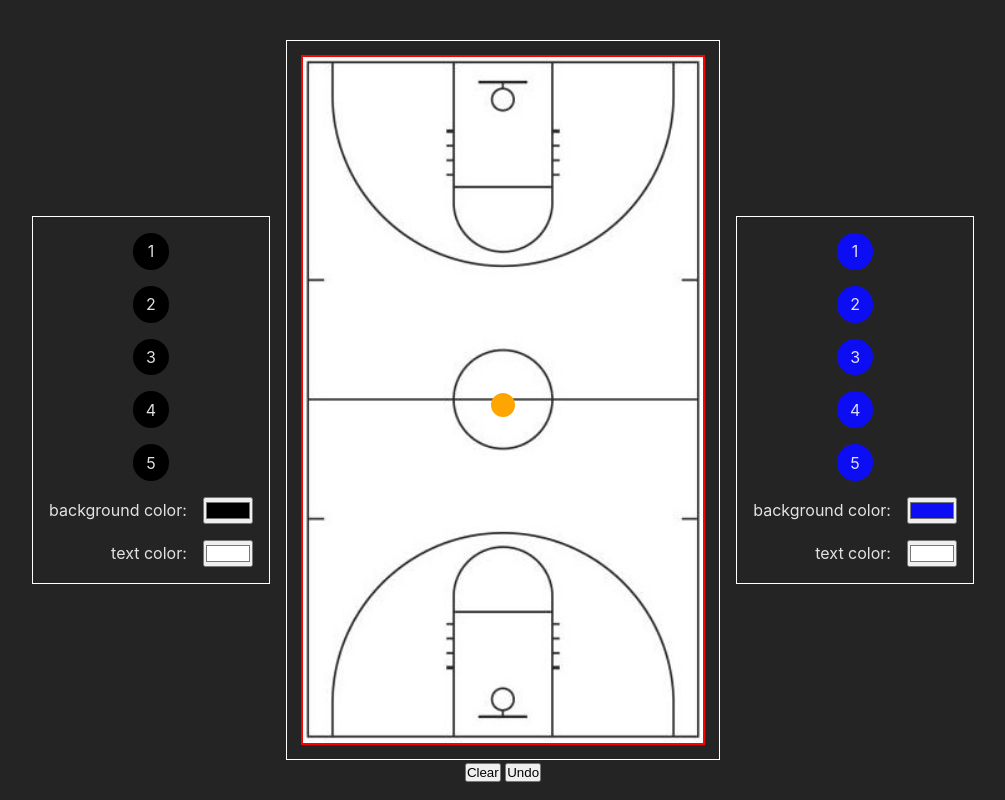
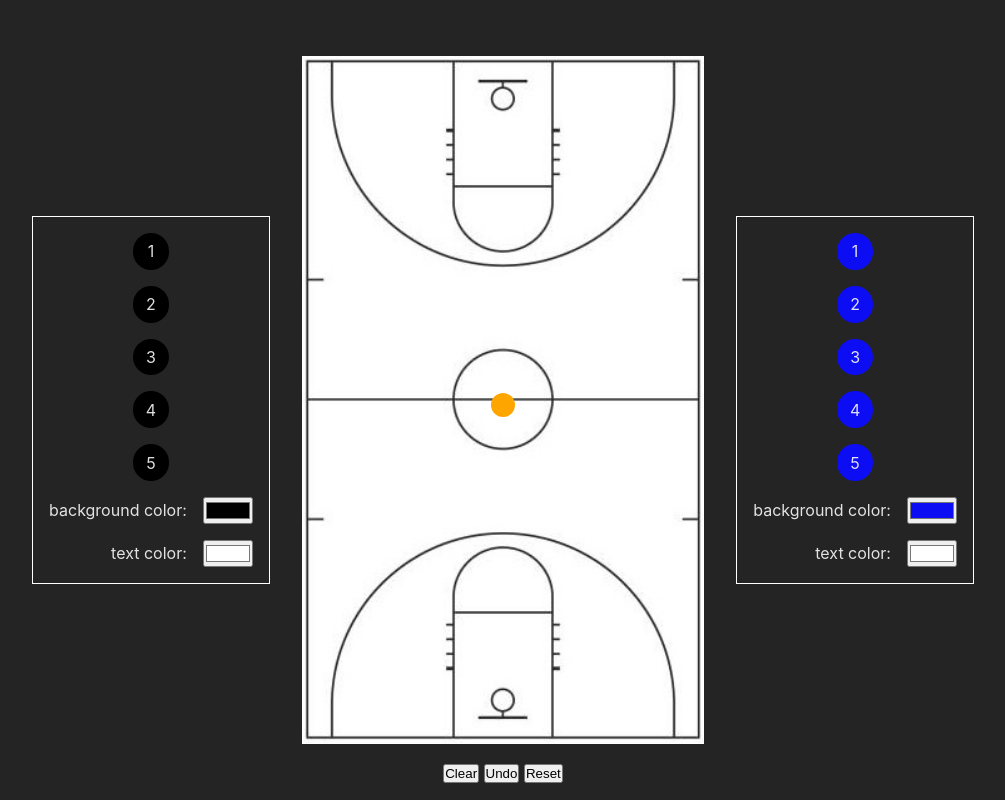
Before and after one commit to SantiG11/tactics-board, a website built with Vite: page index.html in a window 1280 px wide. Both pictures are taken after a click on the button "Clear". Shown: the whole page, without its empty margins (137-1142 px from the left). Built offline with nearby package versions, Linux system fonts and the light colour scheme.

Commit message:
The drawings now are saved in the local storage. And there's a Reset button that deletes all those drawings

```diff
--- a/index.html
+++ b/index.html
@@ -39,6 +39,7 @@
       <div class="buttons">
         <button id="clear-btn">Clear</button>
         <button id="undo-btn">Undo</button>
+        <button id="reset-btn">Reset</button>
       </div>
     </div>
     <div class="players-container">
--- a/src/script.js
+++ b/src/script.js
@@ -1,41 +1,11 @@
+
+//Drag and drop section
 const court = document.getElementById('court')
 const ball = document.getElementById('ball')
-const canvas = document.getElementById('canvas');
-const ctx = canvas.getContext('2d');
-const clearBtn = document.getElementById('clear-btn')
-const undoBtn = document.getElementById('undo-btn')
-
 const players = document.getElementsByClassName('player');
 const attackPlayers = document.getElementsByClassName('attack');
 const defensePlayers = document.getElementsByClassName('defense');
-const defenseBgColorPicker = document.getElementById('background-defense-color')
-const attackBgColorPicker = document.getElementById('background-attack-color')
-const defenseTxtColorPicker = document.getElementById('text-defense-color')
-const attackTxtColorPicker = document.getElementById('text-attack-color')
 
-attackBgColorPicker.addEventListener('change', (e) => {
-    Array.from(attackPlayers).forEach(player => {
-        player.style.backgroundColor = e.target.value
-    });
-})
-
-attackTxtColorPicker.addEventListener('change', (e) => {
-    Array.from(attackPlayers).forEach(player => {
-        player.style.color = e.target.value
-    });
-})
-
-defenseBgColorPicker.addEventListener('change', (e) => {
-    Array.from(defensePlayers).forEach(player => {
-        player.style.backgroundColor = e.target.value
-    });
-})
-
-defenseTxtColorPicker.addEventListener('change', (e) => {
-    Array.from(defensePlayers).forEach(player => {
-        player.style.color = e.target.value
-    });
-})
 
 for (let i = 0; i < players.length; i++) {
 
@@ -77,22 +47,68 @@ court.addEventListener('drop', e => {
     court.appendChild(draggedElement);
 })
 
+
+//Customization section
+
+const defenseBgColorPicker = document.getElementById('background-defense-color')
+const attackBgColorPicker = document.getElementById('background-attack-color')
+const defenseTxtColorPicker = document.getElementById('text-defense-color')
+const attackTxtColorPicker = document.getElementById('text-attack-color')
+
+attackBgColorPicker.addEventListener('change', (e) => {
+    Array.from(attackPlayers).forEach(player => {
+        player.style.backgroundColor = e.target.value
+    });
+})
+
+attackTxtColorPicker.addEventListener('change', (e) => {
+    Array.from(attackPlayers).forEach(player => {
+        player.style.color = e.target.value
+    });
+})
+
+defenseBgColorPicker.addEventListener('change', (e) => {
+    Array.from(defensePlayers).forEach(player => {
+        player.style.backgroundColor = e.target.value
+    });
+})
+
+defenseTxtColorPicker.addEventListener('change', (e) => {
+    Array.from(defensePlayers).forEach(player => {
+        player.style.color = e.target.value
+    });
+})
+
+
+//Drawing section
+
+const canvas = document.getElementById('canvas');
+const ctx = canvas.getContext('2d');
+const clearBtn = document.getElementById('clear-btn')
+const undoBtn = document.getElementById('undo-btn')
+const resetBtn = document.getElementById('reset-btn')
+
+
 canvas.addEventListener('mousedown', startDrawing)
 canvas.addEventListener('mousemove', draw)
 canvas.addEventListener('mouseup', stopDrawing)
 canvas.addEventListener('mouseleave', stopDrawing)
-window.addEventListener('load', resizeCanvas);
+window.addEventListener('load', () => {
+    resizeCanvas()
+    loadDrawings()
+}
+);
 window.addEventListener('resize', resizeCanvas)
+
+resetBtn.addEventListener('click', resetCanvas)
 clearBtn.addEventListener('click', clearCanvas)
 undoBtn.addEventListener('click', undo)
 
 let isDrawing = false
-let startX, startY
-let lastX = 0
-let lastY = 0
+
 let imageData = []
 let color = '#000'
-let lineWidth = 3
+let lineWidth = 2
 let currentStroke = []
 
 function getPointFromEvent(e, isNewStroke = false) {
@@ -132,6 +148,7 @@ function draw(e) {
         ctx.strokeStyle = newPoint.color;
         ctx.lineWidth = newPoint.lineWidth;
         ctx.lineCap = 'round';
+        // ctx.lineJoin = 'round';
         ctx.stroke();
     }
 }
@@ -157,6 +174,12 @@ function undo() {
 
 function clearCanvas() {
     imageData.push({ clear: true });
+    ctx.clearRect(0, 0, canvas.width, canvas.height);
+    saveDrawings();
+}
+
+function resetCanvas() {
+    imageData = [];
     ctx.clearRect(0, 0, canvas.width, canvas.height);
     saveDrawings();
 }
@@ -194,3 +217,15 @@ function redrawCanvas() {
         ctx.stroke();
     });
 }
+
+function saveDrawings() {
+    localStorage.setItem('basketballTacticsDrawings', JSON.stringify(imageData));
+}
+
+function loadDrawings() {
+    const savedDrawings = localStorage.getItem('basketballTacticsDrawings');
+    if (savedDrawings) {
+        imageData = JSON.parse(savedDrawings);
+        redrawCanvas();
+    }
+}
--- a/src/style.css
+++ b/src/style.css
@@ -78,9 +78,8 @@ body {
 }
 
 #court {
-  border: 1px solid white;
   padding: 1rem;
-  min-height: 330px;
+  min-height: 350px;
   height: 90vh;
   aspect-ratio: 350 / 580;
   display: flex;
@@ -91,7 +90,6 @@ body {
 }
 
 #canvas {
-  outline: 2px solid red;
   height: 100%;
   width: 100%;
   background: url("/assets/court.jpg") no-repeat center;
```
